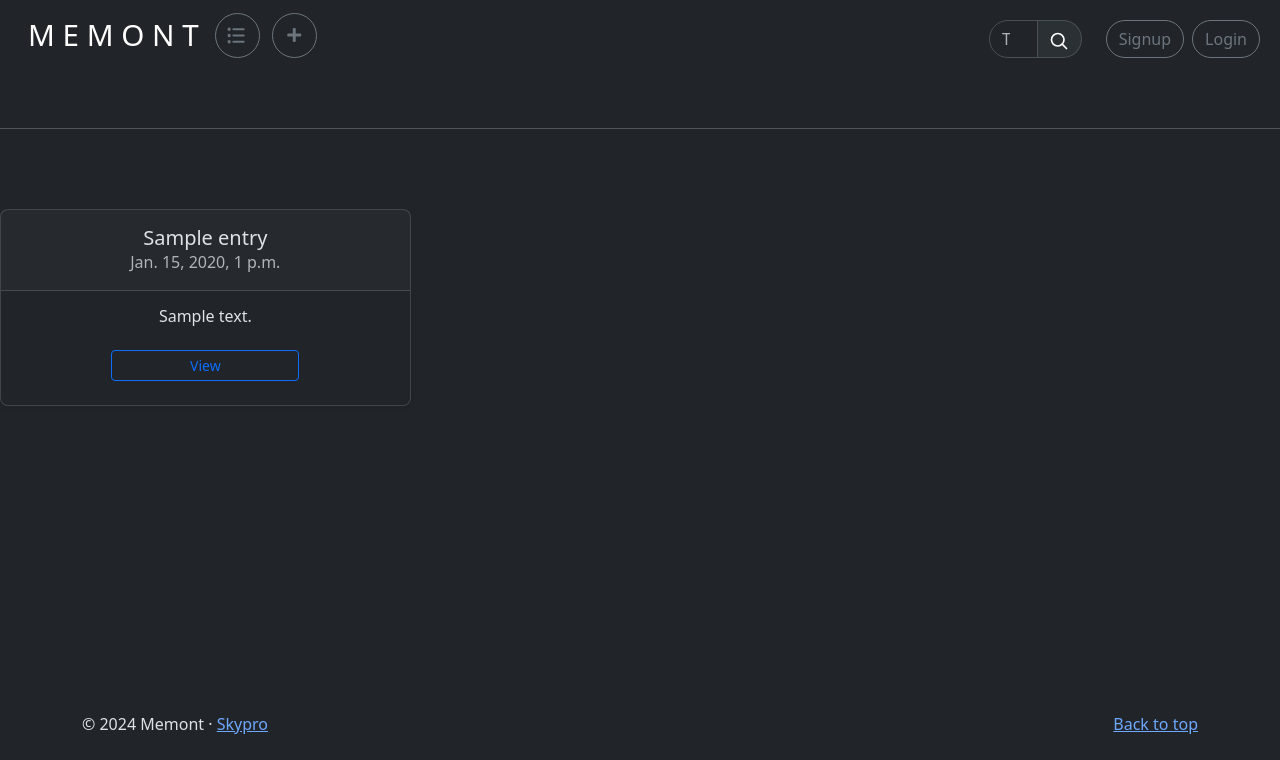
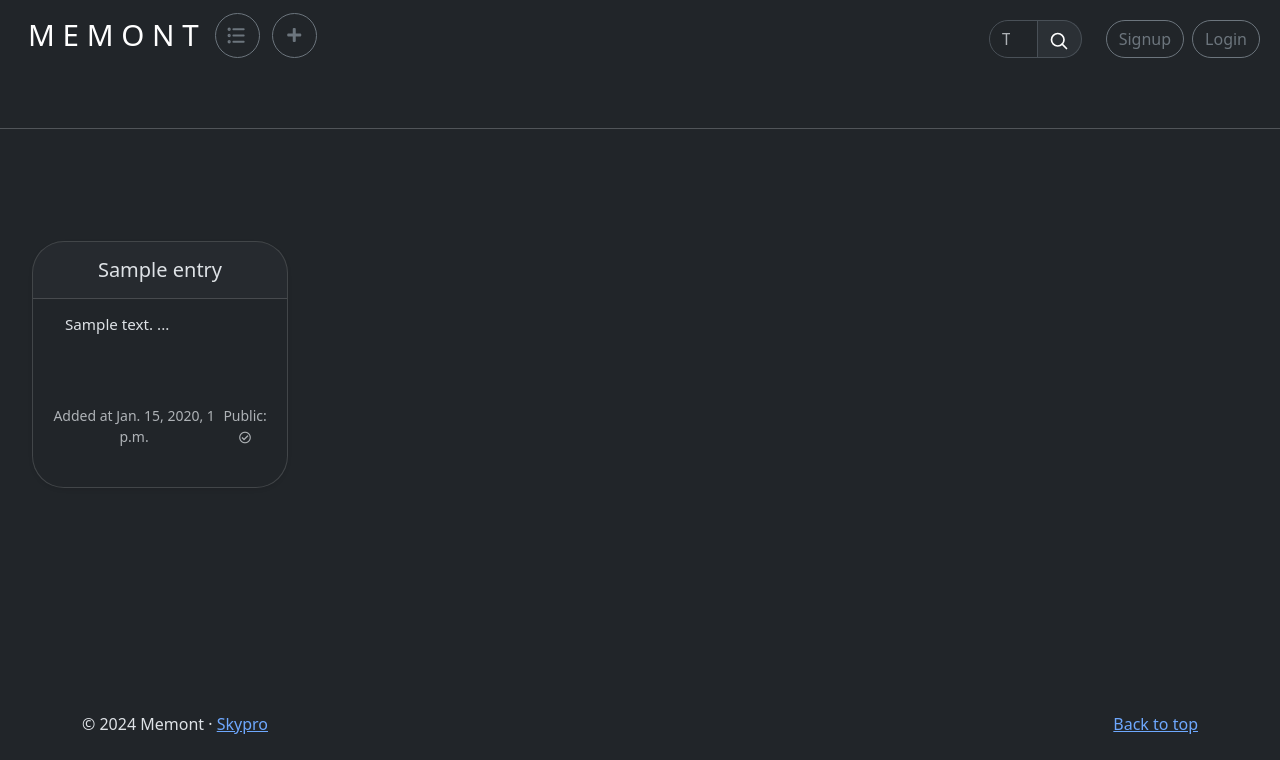
Before and after one commit to ialar/MemontDiary, a Django app: page /entries/ in a window 1280 px wide. Shown: the top 760 px of the page. Run offline with Django 5.2, Linux system fonts and the light colour scheme; tables that the repository leaves empty hold one stand-in row (values such as "Sample post"); some libraries are stand-ins or nearby versions.

Commit message:
edit base.html, nav_bar.html and entry_list.html

```diff
--- a/diary/templates/diary/base.html
+++ b/diary/templates/diary/base.html
@@ -9,6 +9,7 @@
     <meta name="author" content="Mark Otto, Jacob Thornton, and Bootstrap contributors">
     <meta name="generator" content="Hugo 0.122.0">
     <title>Memont</title>
+    <link href="https://cdnjs.cloudflare.com/ajax/libs/font-awesome/5.15.4/css/all.min.css" rel="stylesheet">
     <link href="{% static 'css/carousel.css' %}" rel="stylesheet">
     <link href="{% static 'css/bootstrap.min.css' %}" rel="stylesheet"
           integrity="sha384-QWTKZyjpPEjISv5WaRU9OFeRpok6YctnYmDr5pNlyT2bRjXh0JMhjY6hW+ALEwIH" crossorigin="anonymous">
@@ -94,9 +95,9 @@
 <body>
 <header data-bs-theme="dark">
     {% include 'diary/includes/nav_bar.html' %}
-        <div class="pricing-header m-4 mx-auto text-center">
-            <h5>{{ title }}</h5>
-        </div>
+    <div class="pricing-header m-4 mx-auto text-center">
+        <h5>{{ title }}</h5>
+    </div>
 </header>
 
 <main>
--- a/diary/templates/diary/entry_list.html
+++ b/diary/templates/diary/entry_list.html
@@ -1,24 +1,71 @@
 {% extends 'diary/base.html' %}
 
 {% block content %}
-<div class="row row-cols-1 row-cols-md-3 mb-3 text-center">
+<style>
+    .card {
+        transition: background-color 0.3s ease, color 0.3s ease; /* Плавный переход */
+        height: 100%; /* Устанавливаем высоту карточки на 100% */
+    }
+
+    .card:hover {
+        background-color: #343a40; /* Цвет фона при наведении (темный) */
+        color: white; /* Цвет текста при наведении (белый) */
+    }
+
+    .card-link {
+        text-decoration: none; /* Убираем подчеркивание текста */
+        color: inherit; /* Убираем изменение цвета текста по умолчанию */
+        height: 100%; /* Устанавливаем высоту на 100% */
+    }
+
+    .custom-col {
+        padding: 2rem; /* Устанавливаем отступы между карточками */
+    }
+
+    .card-body {
+        display: flex;
+        flex-direction: column; /* Устанавливаем вертикальное размещение элементов */
+        flex-grow: 1; /* Позволяем телу карточки занимать доступное пространство */
+    }
+
+    .icon-small {
+        font-size: 0.75rem; /* Уменьшаем размер иконки */
+    }
+</style>
+
+<div class="container-fluid">
+    <div class="row row-cols-1 row-cols-md-4 mb-3 text-center">
         {% for object in object_list %}
-    <div class="col-4">
-        <div class="card mb-4 rounded-3 shadow-sm">
-            <div class="card-header py-3">
+        <div class="col-md-3 custom-col d-flex">
+            <a href="{% url 'diary:entry_detail' object.pk %}" class="card-link">
+                <div class="card mb-4 rounded-5 shadow-sm" style="width: 100%; overflow: hidden;">
+                    <div class="card-header py-3" style="border-radius: 0.5rem 0.5rem 0 0;">
                         <h5 class="my-0 fw-normal">{{ object.title }}</h5>
-                <span class="text-muted">{{ object.created_at }}</span>
                     </div>
                     <div class="card-body">
-                <h6 class="card-title pricing-card-title">{{ object.text|slice:':101' }}</h6>
+                        <h6 class="card-title pricing-card-title"
+                            style="font-size: 0.95rem; font-weight: normal;
+                            text-align: left; margin: 0 0 1rem 0; text-indent: 1rem;">
+                            {{ object.text|slice:':201' }} ...</h6>
                         <ul class="list-unstyled mt-3 mb-4">
-<!--                    <li>Author: {{ object.owner }}</li>-->
+                            <!-- <li>Author: {{ object.owner }}</li> -->
                         </ul>
-                <a class="w-50 btn btn-sm btn-outline-primary mb-2"
-                   href="{% url 'diary:entry_detail' object.pk %}">View</a>
+                        <div class="d-flex justify-content-between mt-3">
+                            <span class="text-muted small">Added at {{ object.created_at }}</span>
+                            <span class="text-muted small">
+                                Public:
+                                {% if object.is_public %}
+                                    <i class="far fa-check-circle icon-small"></i>
+                                {% else %}
+                                    <i class="far fa-times-circle icon-small"></i>
+                                {% endif %}
+                            </span>
                         </div>
                     </div>
                 </div>
+            </a>
+        </div>
         {% endfor %}
     </div>
+</div>
 {% endblock %}
--- a/diary/templates/diary/includes/nav_bar.html
+++ b/diary/templates/diary/includes/nav_bar.html
@@ -18,7 +18,6 @@
                     </svg>
                 </a>
             </div>
-            <link rel="stylesheet" href="https://cdnjs.cloudflare.com/ajax/libs/font-awesome/5.15.4/css/all.min.css">
             <div class="container">
                 <a class="btn btn-outline-secondary" href="{% url 'diary:entry_create' %}" title="Add entry"
                    style="border-radius: 50%; width: 45px; height: 45px;
```
Lines whose indentation alone changed are shown as unchanged.
